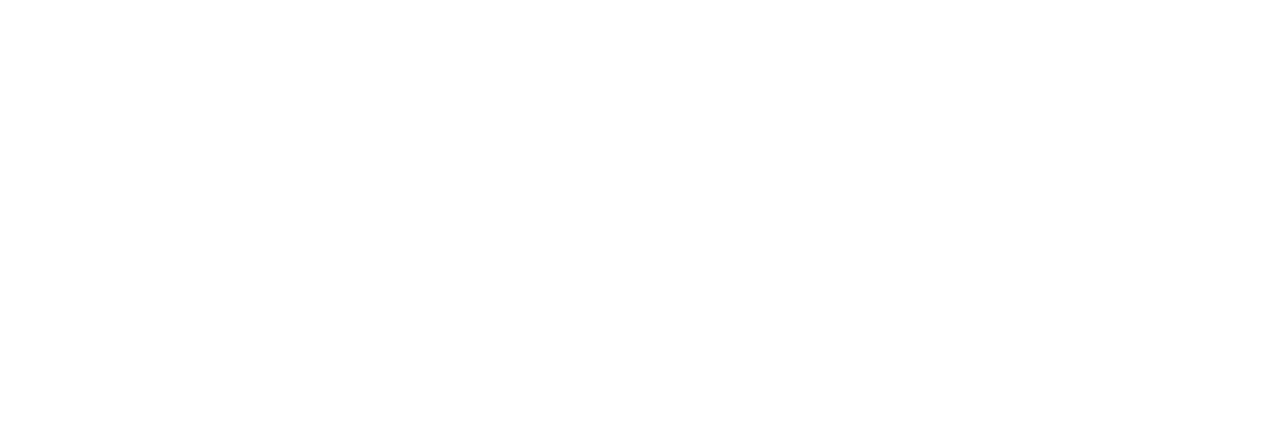
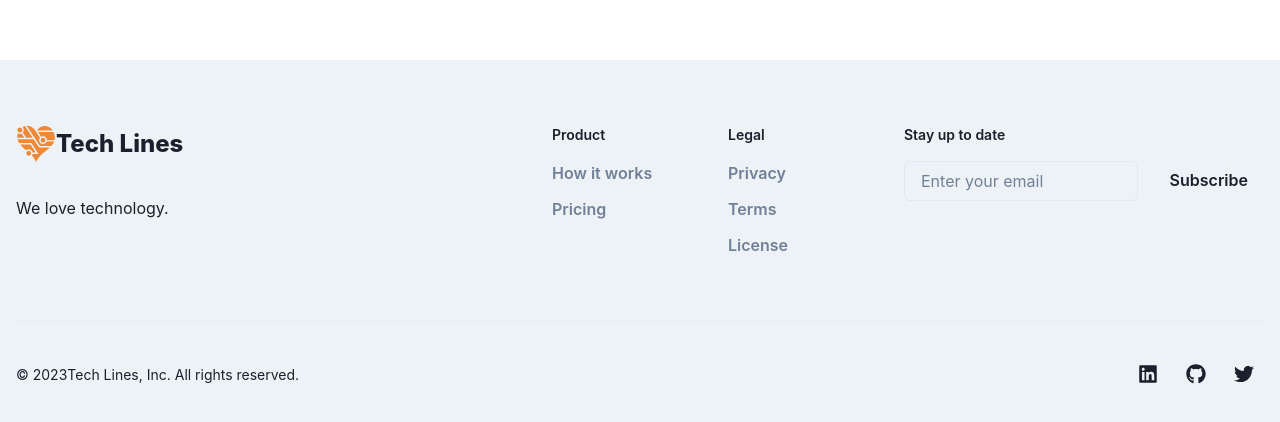
Before and after one commit to Roberto-1998/techlines, a React (Create React App) app in the folder client/: page /cart in a window 1280 px wide. Shown: the part 804-1226 px from the top of the page. Before the commit the page ends 864 px from the top, so only its background shows below. Built offline with nearby package versions, Linux system fonts and the light colour scheme.

Commit message:
[add] Footer & HomePage

```diff
--- a/client/src/App.js
+++ b/client/src/App.js
@@ -4,6 +4,8 @@
 import ProductsPage from './pages/ProductsPage';
 import CartPage from './pages/CartPage';
 import ProductPage from './pages/ProductPage';
+import Footer from './components/Footer';
+import HomePage from './pages/HomePage';
 
 function App() {
   return (
@@ -11,11 +13,13 @@
       <Navbar />
       <main>
         <Routes>
+          <Route path='/' element={<HomePage />} />
           <Route path='/products' element={<ProductsPage />} />
           <Route path='/product/:id' element={<ProductPage />} />
           <Route path='/cart' element={<CartPage />} />
         </Routes>
       </main>
+      <Footer />
     </ChakraProvider>
   );
 }
--- /dev/null
+++ b/client/src/components/Footer.jsx
@@ -0,0 +1,87 @@
+import {
+  Box,
+  Button,
+  ButtonGroup,
+  Container,
+  Divider,
+  IconButton,
+  Input,
+  Stack,
+  Text,
+  useColorModeValue as mode,
+  Flex,
+  Icon,
+} from '@chakra-ui/react';
+import { FaGithub, FaLinkedin, FaTwitter } from 'react-icons/fa';
+import { GiTechnoHeart } from 'react-icons/gi';
+/* import { Logo } from './Logo'; */
+
+const Footer = () => (
+  <Box w={'100%'} bg={mode('gray.100', 'gray.900')}>
+    <Container as='footer' role='contentinfo' maxW={'7xl'}>
+      <Stack
+        spacing='8'
+        direction={{ base: 'column', md: 'row' }}
+        justify='space-between'
+        py={{ base: '12', md: '16' }}
+      >
+        <Stack spacing={{ base: '6', md: '8' }} align='start'>
+          <Flex alignItems={'center'}>
+            <Icon as={GiTechnoHeart} h={10} w={10} color={mode('orange.400', 'orange.600')} />
+            <Text fontSize={'2xl'} fontWeight={'extrabold'}>
+              Tech Lines
+            </Text>
+          </Flex>
+          <Text color={'muted'}>We love technology.</Text>
+        </Stack>
+        <Stack direction={{ base: 'column-reverse', md: 'column', lg: 'row' }} spacing={{ base: '12', md: '8' }}>
+          <Stack direction='row' spacing='8'>
+            <Stack spacing='4' minW='36' flex='1'>
+              <Text fontSize='sm' fontWeight='semibold' color='subtle'>
+                Product
+              </Text>
+              <Stack spacing='3' shouldWrapChildren>
+                <Button variant='link'>How it works</Button>
+                <Button variant='link'>Pricing</Button>
+              </Stack>
+            </Stack>
+            <Stack spacing='4' minW='36' flex='1'>
+              <Text fontSize='sm' fontWeight='semibold' color='subtle'>
+                Legal
+              </Text>
+              <Stack spacing='3' shouldWrapChildren>
+                <Button variant='link'>Privacy</Button>
+                <Button variant='link'>Terms</Button>
+                <Button variant='link'>License</Button>
+              </Stack>
+            </Stack>
+          </Stack>
+          <Stack spacing='4'>
+            <Text fontSize='sm' fontWeight='semibold' color='subtle'>
+              Stay up to date
+            </Text>
+            <Stack spacing='4' direction={{ base: 'column', sm: 'row' }} maxW={{ lg: '360px' }}>
+              <Input placeholder='Enter your email' type='email' required />
+              <Button variant='primary' type='submit' flexShrink={0}>
+                Subscribe
+              </Button>
+            </Stack>
+          </Stack>
+        </Stack>
+      </Stack>
+      <Divider />
+      <Stack pt='8' pb='12' justify='space-between' direction={{ base: 'column-reverse', md: 'row' }} align='center'>
+        <Text fontSize='sm' color='subtle'>
+          &copy; {new Date().getFullYear()}Tech Lines, Inc. All rights reserved.
+        </Text>
+        <ButtonGroup variant='ghost'>
+          <IconButton as='a' href='#' aria-label='LinkedIn' icon={<FaLinkedin fontSize='1.25rem' />} />
+          <IconButton as='a' href='#' aria-label='GitHub' icon={<FaGithub fontSize='1.25rem' />} />
+          <IconButton as='a' href='#' aria-label='Twitter' icon={<FaTwitter fontSize='1.25rem' />} />
+        </ButtonGroup>
+      </Stack>
+    </Container>
+  </Box>
+);
+
+export default Footer;
--- a/client/src/components/Navbar.jsx
+++ b/client/src/components/Navbar.jsx
@@ -15,6 +15,7 @@
 import { GiTechnoHeart, GiHamburgerMenu } from 'react-icons/gi';
 import { BsMoonFill, BsSun } from 'react-icons/bs';
 import { AiOutlineClose } from 'react-icons/ai';
+import { useState } from 'react';
 
 const links = [
   { linkName: 'Products', path: '/products' },
@@ -38,6 +39,8 @@
   const { isOpen, onClose, onOpen } = useDisclosure();
   const { colorMode, toggleColorMode } = useColorMode();
 
+  const [isHovering, setIsHovering] = useState(false);
+
   return (
     <Box bg={useColorModeValue('gray.100', 'gray.900')} px={4}>
       <Flex h={16} alignItems={'center'} justifyContent={'space-between'}>
@@ -49,9 +52,17 @@
         />
 
         <HStack>
-          <Link as={ReactLink} to={'/'}>
+          <Link
+            as={ReactLink}
+            to={'/'}
+            style={{
+              textDecoration: 'none',
+            }}
+            onMouseEnter={() => setIsHovering(true)}
+            onMouseLeave={() => setIsHovering(false)}
+          >
             <Flex alignItems={'center'}>
-              <Icon as={GiTechnoHeart} h={6} w={6} color={'orange.400'} />
+              <Icon as={GiTechnoHeart} h={6} w={6} color={isHovering ? 'cyan.400' : 'orange.400'} />
               <Text fontWeight={'extrabold'}>Tech Lines</Text>
             </Flex>
           </Link>
--- /dev/null
+++ b/client/src/pages/HomePage.jsx
@@ -0,0 +1,71 @@
+import {
+  Box,
+  Flex,
+  Heading,
+  HStack,
+  Icon,
+  Image,
+  Text,
+  Link,
+  Skeleton,
+  Stack,
+  useColorModeValue,
+} from '@chakra-ui/react';
+import { FaArrowRight } from 'react-icons/fa';
+import { Link as ReactLink } from 'react-router-dom';
+import { GiTechnoHeart } from 'react-icons/gi';
+
+const HomePage = () => (
+  <Box maxW='8xl' mx='auto' px={{ base: '0', lg: '12' }} py={{ base: '0', lg: '12' }} minH={'5xl'}>
+    <Stack direction={{ base: 'column-reverse', lg: 'row' }} spacing={{ base: '0', lg: '20' }}>
+      <Box
+        width={{ lg: 'sm' }}
+        transform={{ base: 'translateY(-50%)', lg: 'none' }}
+        bg={{ base: useColorModeValue('orange.50', 'gray.700'), lg: 'transparent' }}
+        mx={{ base: '6', md: '8', lg: '0' }}
+        px={{ base: '6', md: '8', lg: '0' }}
+        py={{ base: '6', md: '8', lg: '12' }}
+      >
+        <Stack spacing={{ base: '8', lg: '10' }}>
+          <Stack spacing={{ base: '2', lg: '4' }}>
+            <Flex alignItems={'center'}>
+              <Icon as={GiTechnoHeart} h={12} w={12} color={useColorModeValue('orange.500', 'orange.300')} />
+              <Text fontSize={'4xl'} fontWeight={'bold'}>
+                Tech Lines
+              </Text>
+            </Flex>
+
+            <Heading size='xl' fontWeight='normal'>
+              Refresh your equipment
+            </Heading>
+          </Stack>
+          <HStack spacing='3'>
+            <Link
+              as={ReactLink}
+              to={'/products'}
+              color={useColorModeValue('orange.500', 'orange.300')}
+              fontWeight='bold'
+              fontSize='lg'
+            >
+              Discover now
+            </Link>
+            <Icon color={useColorModeValue('orange.500', 'orange.300')} as={FaArrowRight} />
+          </HStack>
+        </Stack>
+      </Box>
+      <Flex flex='1' overflow='hidden'>
+        <Image
+          src='images/landing.jpg'
+          alt='Lovely Image'
+          fallback={<Skeleton />}
+          maxH='550px'
+          minW='300px'
+          objectFit='cover'
+          flex='1'
+        />
+      </Flex>
+    </Stack>
+  </Box>
+);
+
+export default HomePage;
```
